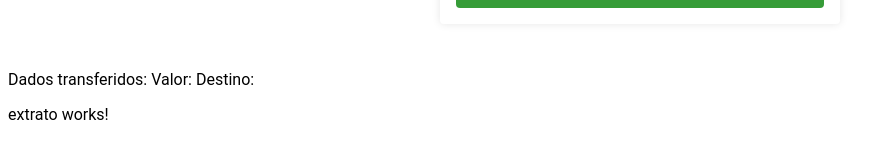
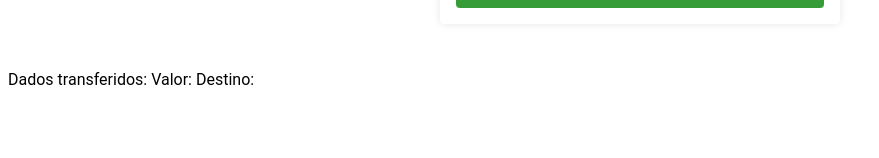
Before and after one commit to carlosruesta/angular-byte-bank, an Angular app: page / in a window 1280 px wide. Shown: the part 358-516 px from the top of the page, without its empty margins (0-879 px from the left). Built offline with nearby package versions, Linux system fonts and the light colour scheme.

Commit message:
aula 04 - Criando a vinculação entre o componente extrato e o componente app. Os valores da transferencia foram transferidos para o app-component e depois para o extrato-component.

```diff
--- a/src/app/app.component.html
+++ b/src/app/app.component.html
@@ -3,14 +3,5 @@
 <app-nova-transferencia (aoTransferir)="transferir($event)">
 </app-nova-transferencia>
 
-<p>
-  Dados transferidos:
-  <span>
-    Valor: {{transferencia?.valor}}
-  </span>
-  <span>
-    Destino: {{transferencia?.destino}}
-  </span>
-</p>
 
-<app-extrato></app-extrato>
+<app-extrato [transferencia]="transferencia" ></app-extrato>
--- a/src/app/extrato/extrato.component.html
+++ b/src/app/extrato/extrato.component.html
@@ -1 +1,9 @@
-<p>extrato works!</p>
+<p>
+  Dados transferidos:
+  <span>
+    Valor: {{transferencia?.valor}}
+  </span>
+  <span>
+    Destino: {{transferencia?.destino}}
+  </span>
+</p>
--- a/src/app/extrato/extrato.component.ts
+++ b/src/app/extrato/extrato.component.ts
@@ -1,4 +1,4 @@
-import { Component, OnInit } from '@angular/core';
+import {Component, Input, OnInit} from '@angular/core';
 
 @Component({
   selector: 'app-extrato',
@@ -9,6 +9,8 @@
 
   constructor() { }
 
+  @Input() transferencia: any;
+
   ngOnInit(): void {
   }
 
```
